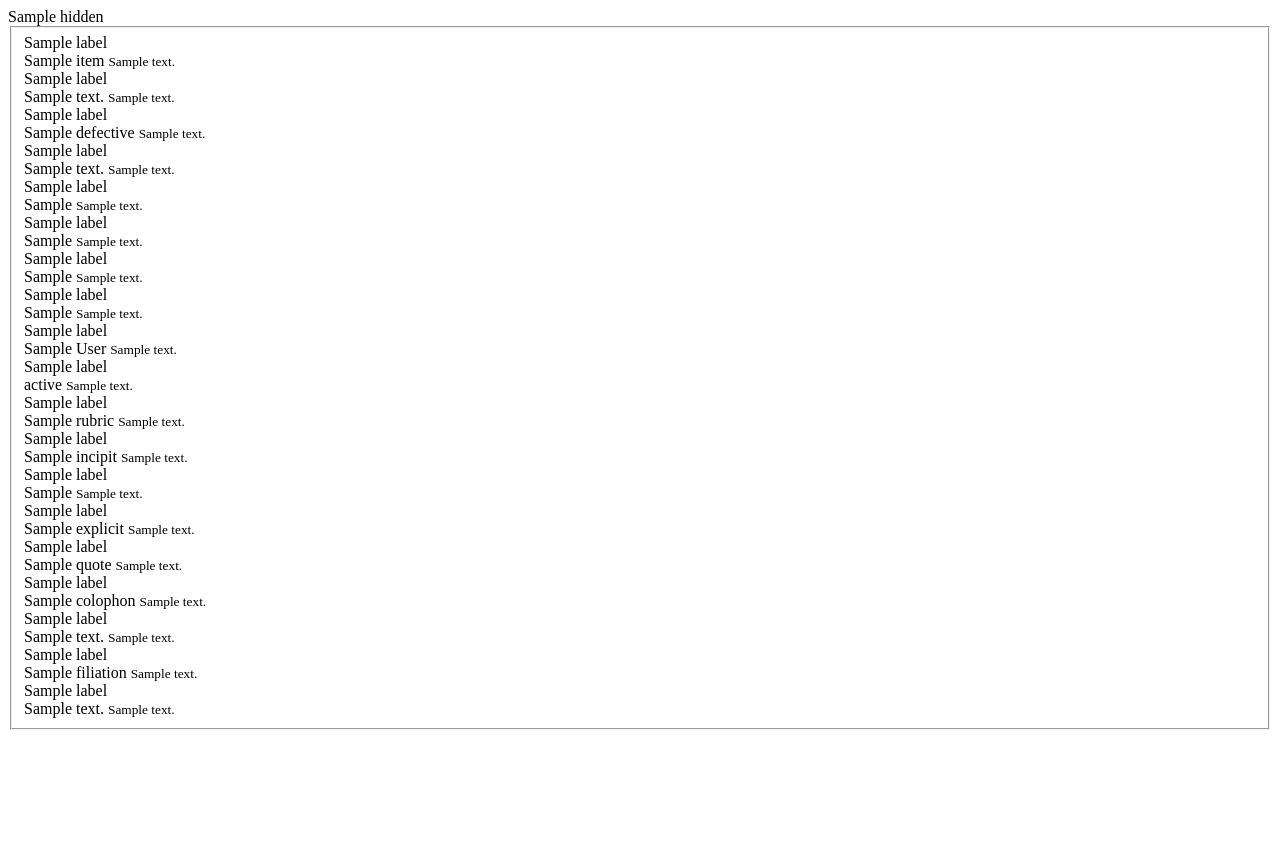
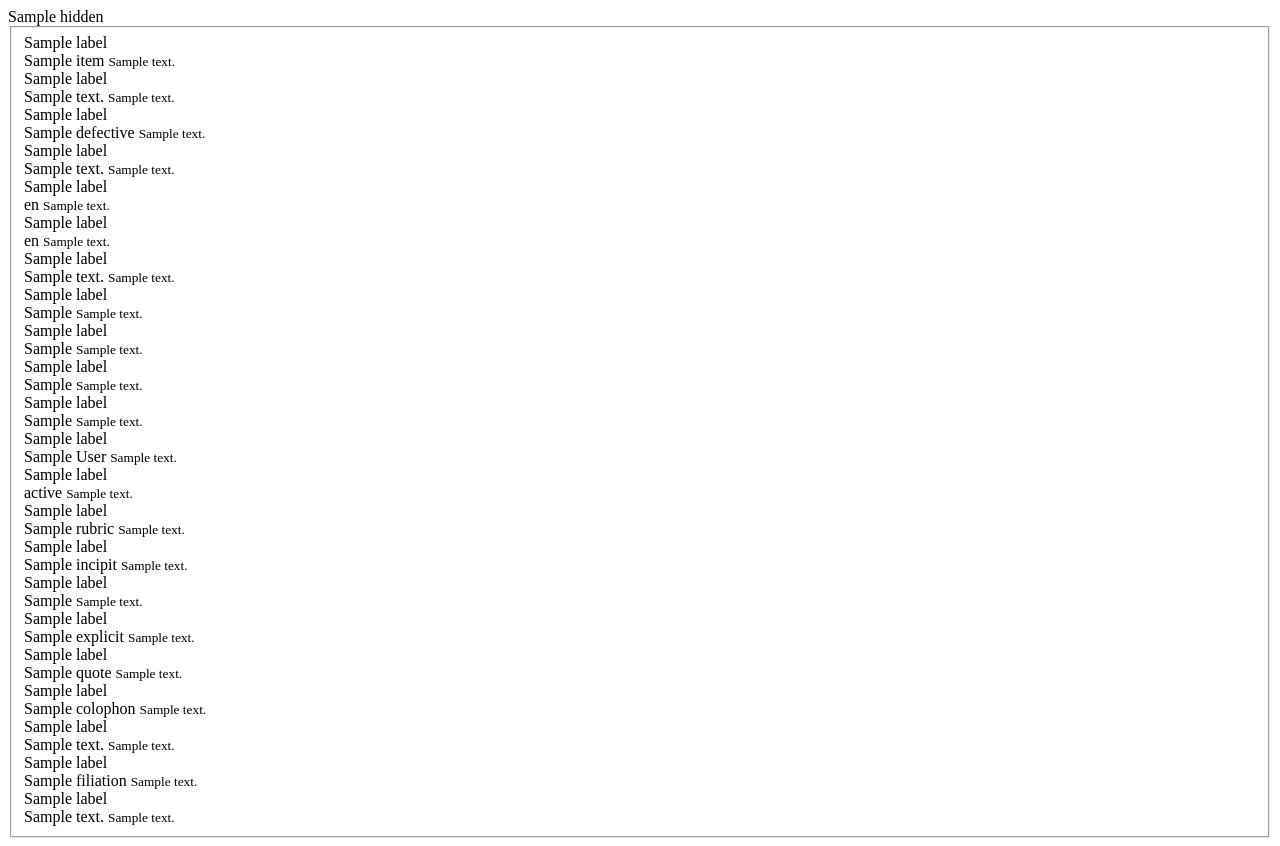
Before and after one commit to rbturnbull/kutub, a Django app: template kutub/templates/kutub/content_item_form.html in a window 1280 px wide. Before the commit the page ends 730 px from the top, so only its background shows below. Run offline with Django 3.2, Linux system fonts and the light colour scheme; the template is opened without the code that fills it: most values are stand-ins (such as "Sample title", 1, 10 or a date in 2020); parts of the project's set-up code (start-up, migrations or seed data) failed here and were passed over; some libraries are stand-ins or nearby versions.

Commit message:
adding language to form

```diff
--- a/kutub/templates/kutub/content_item_form.html
+++ b/kutub/templates/kutub/content_item_form.html
@@ -20,6 +20,7 @@
       {% grid_attribute_form item "summary" cols=4 %}
       {% grid_attribute_form item "defective" cols=2 %}
     </div>
+    {% include 'kutub/text_language_form.html' with form=item %}
     <div class="row">
       {% grid_attribute_form item "locus_description" cols=4 %}
       {% grid_attribute_form item "start_folio" cols=2 %}
--- a/kutub/templates/kutub/manuscript_form.html
+++ b/kutub/templates/kutub/manuscript_form.html
@@ -46,6 +46,7 @@
         <div class="row">
           {% grid_attribute_form form "content_summary" cols=12  %}
         </div>
+        {% include 'kutub/text_language_form.html' with form=form %}
         {% include 'kutub/content_item_formsets.html' %}
       </details>
       <hr>
--- /dev/null
+++ b/kutub/templates/kutub/text_language_form.html
@@ -0,0 +1,6 @@
+{% load kutub %}
+<div class="row">
+    {% grid_attribute_form form "text_language_description" cols=6  %}
+    {% grid_attribute_form form "main_language" cols=3  %}
+    {% grid_attribute_form form "other_languages" cols=3  %}
+</div>
```
